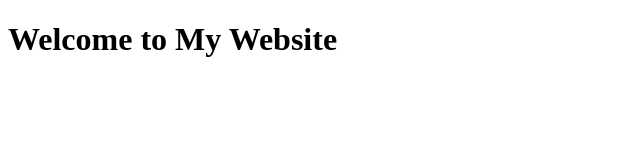
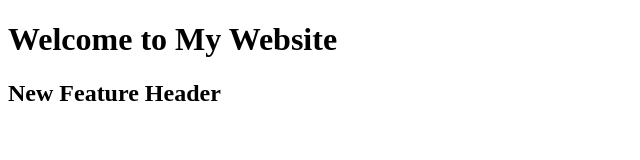
Before and after one commit to AyushmanAryan/-git-branch-practical, a plain HTML site: page index.html in a window 1280 px wide. Shown: the whole page, without its empty margins (0-640 px from the left). Drawn offline with Linux system fonts and the light colour scheme.

Commit message:
Add a header

```diff
--- a/index.html
+++ b/index.html
@@ -5,5 +5,6 @@
 </head>
 <body>
     <h1>Welcome to My Website</h1>
+    <h2>New Feature Header</h2>
 </body>
 </html>
```
